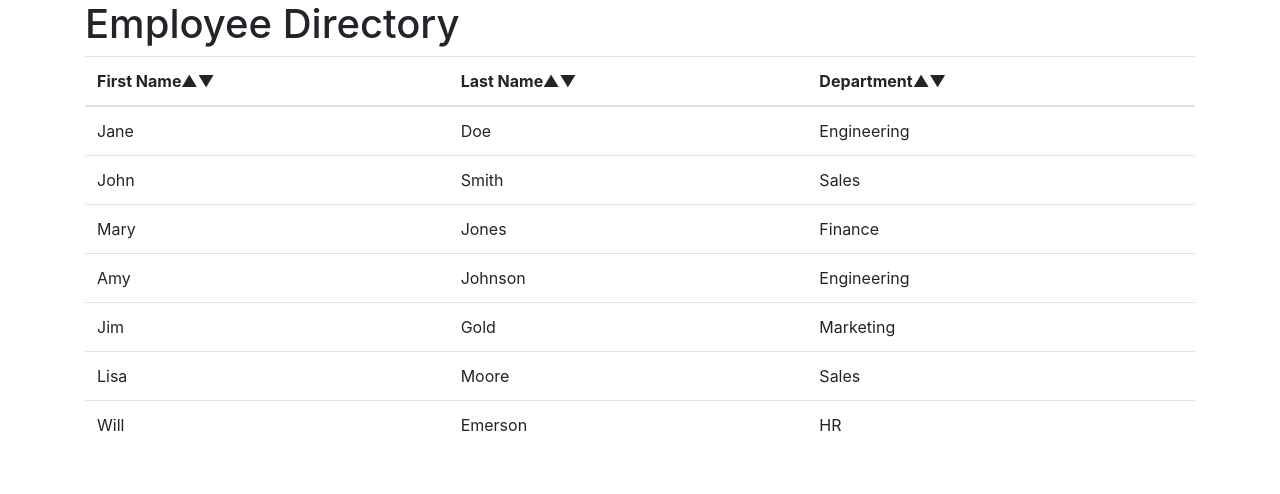
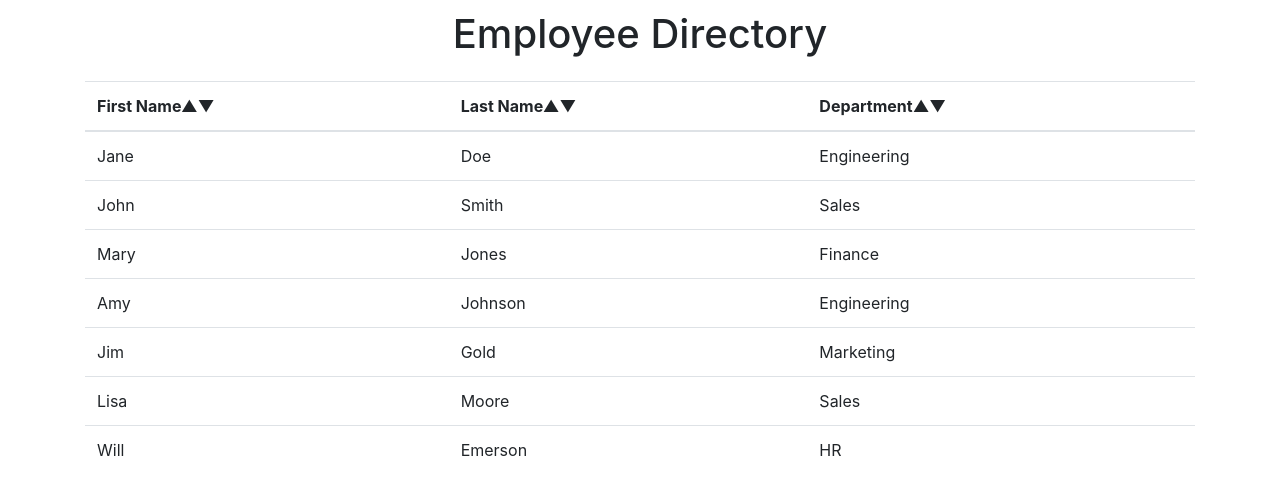
Before and after one commit to joneskm72/employee-directory, a React (Create React App) app: page / in a window 1280 px wide. Shown: the top 494 px of the page. Built offline with nearby package versions, Linux system fonts and the light colour scheme.

Commit message:
Updated css and header

```diff
--- a/src/App.css
+++ b/src/App.css
@@ -1,5 +1,11 @@
 .App {
   text-align: center;
+}
+
+h1 {
+  text-align: center;
+  padding-top: 10px;
+  padding-bottom: 15px;
 }
 
 .App-logo {
```
